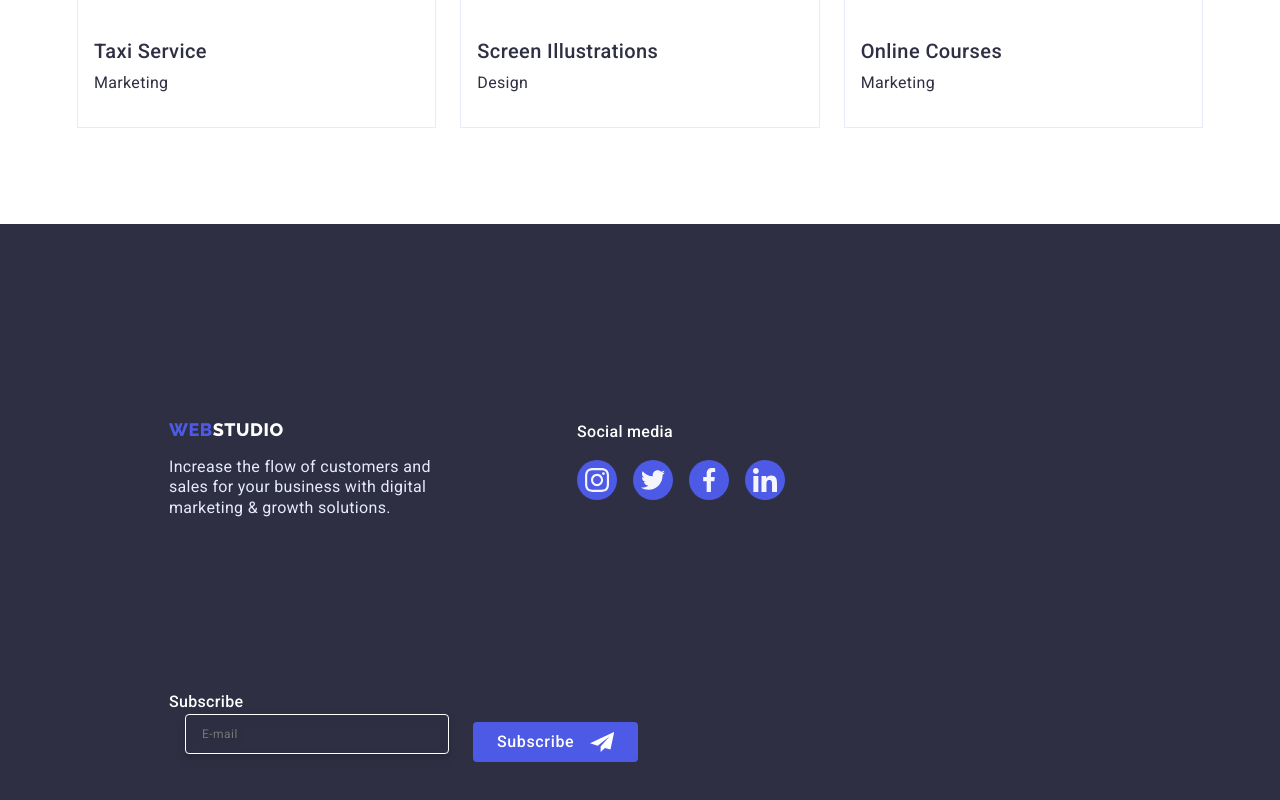
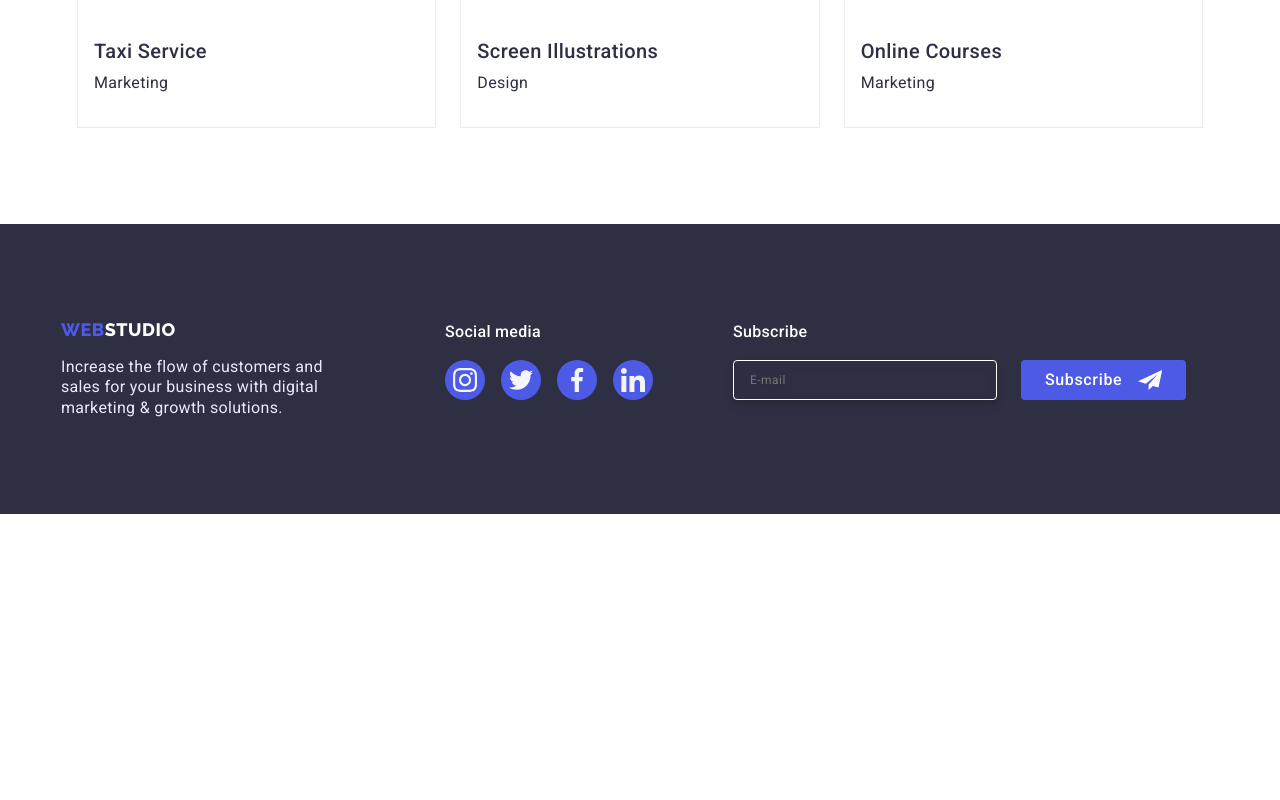
Before and after one commit to ovchenkod/goit-markup-hw-06, a plain HTML site: page index.html in a window 1280 px wide. Shown: the part 3034-3834 px from the top of the page. After the commit the page ends 3548 px from the top, so only its background shows below. Drawn offline with nearby package versions, Linux system fonts and the light colour scheme.

Commit message:
last commit 16/02/2023

```diff
--- a/css/styles.css
+++ b/css/styles.css
@@ -1442,33 +1442,30 @@ width: 264px;
 margin-right: 120px;
  }
 
-.logo-footer {
-padding-top: 100px;
+/* .logo-footer {
 padding-left: 0px;
-margin-bottom: 16px;
 width: 44px;
-   }
+   } */
 
  .copy-text {
 padding: 0px;
 }
 
+ .footer-block {
+flex-wrap: nowrap;
+padding-left: 0;
+gap: 0;
+        }
+
 .social-footer {
-padding-top: 100px;
+padding-left: 0px;
 margin-right: 80px;
-}
-.subscribe-form {
-margin-right: auto;
 }
 
    .subscribe-h {
-margin: 0;
-padding-top: 100px;
+margin-bottom: 16px;
+padding-top: 0;
  }
-
- /* .footer-block {
- display: flex;
- /* } */
 
  .form-input-btn {
 display: flex;
@@ -1476,10 +1473,8 @@ align-items: center;
 gap: 24px;}
 
  .subscribe-input {
-margin-bottom: 16px;
-margin-left: 16px;
+margin: 0;
  }
 
 
-
 }
```
